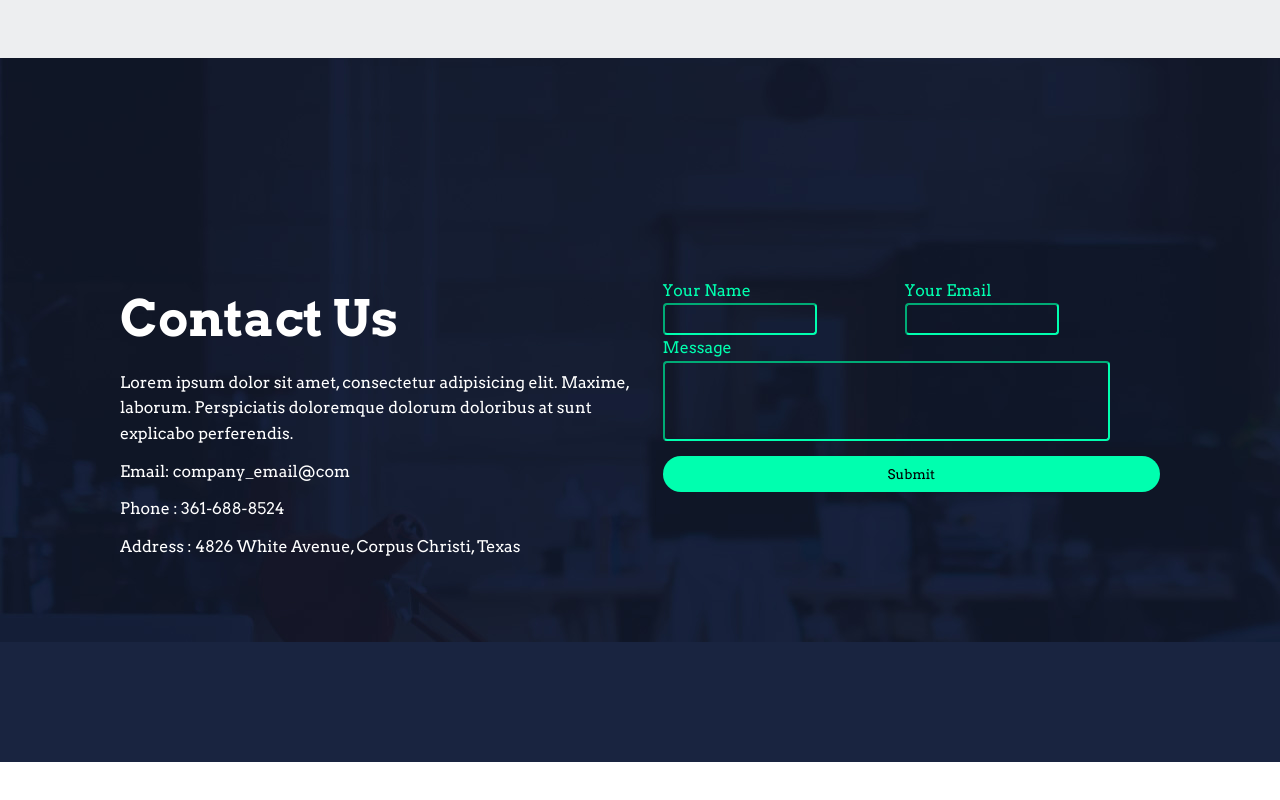
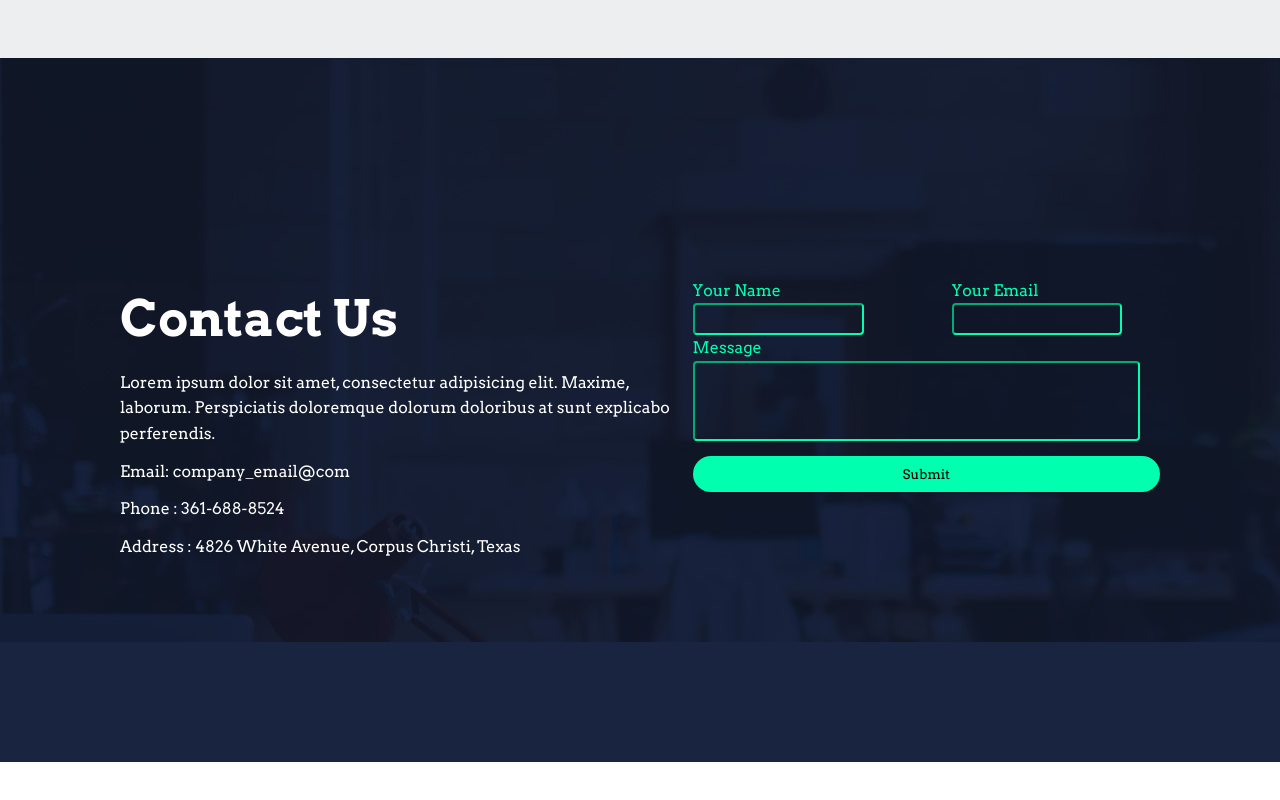
Before and after one commit to SebasCorrea23/Project-Atlas-Responsives-, a plain HTML site: page index.html in a window 1280 px wide. Shown: the part 2657-3457 px from the top of the page. Drawn offline with nearby package versions, Linux system fonts and the light colour scheme.

Commit message:
Update styles.css

```diff
--- a/styles/styles.css
+++ b/styles/styles.css
@@ -355,11 +355,11 @@ input{
 }
 
 .name{
-    padding: 6px;
+    padding: 6px 14.5px;
 }
 
 .email{
-    padding: 6px;
+    padding: 6px 14px;
 }
 
 .lineaSup{
@@ -385,7 +385,7 @@ input{
     background-color: #00ffaf;
     border-radius: 20px;
     border: none;
-    padding: 10px 225px;
+    padding: 10px 210px;
     transition: 0.3s ease-in-out;
 }
 
```
